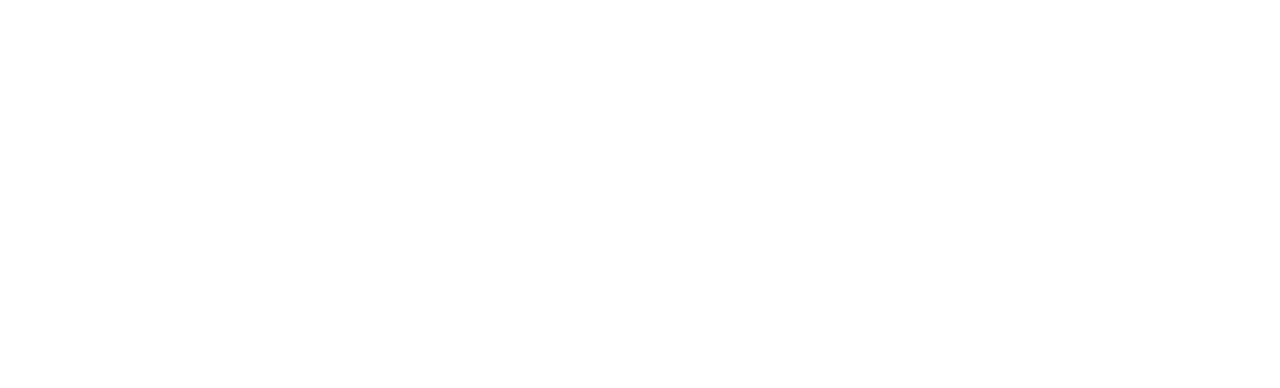
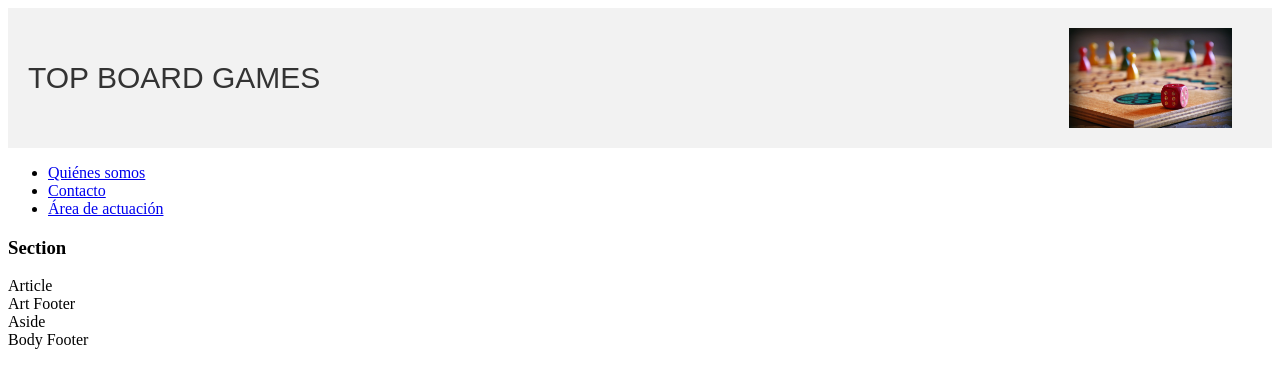
Before and after one commit to SrgioRL/LMSGI-Web, a plain HTML site: page index.html in a window 1280 px wide. Drawn offline with Linux system fonts and the light colour scheme.

Commit message:
img and style test

```diff
--- a/index.html
+++ b/index.html
@@ -1,12 +1,42 @@
 <!DOCTYPE html>
 <html lang="en">
-<head>
-    <meta charset="UTF-8">
-    <meta http-equiv="X-UA-Compatible" content="IE=edge">
-    <meta name="viewport" content="width=device-width, initial-scale=1.0">
-    <title>Document</title>
-</head>
-<body>
+  <head>
+    <meta charset="UTF-8" />
+    <meta http-equiv="X-UA-Compatible" content="IE=edge" />
+    <meta name="viewport" content="width=device-width, initial-scale=1.0" />
+    <link rel="stylesheet" type="text/css" href="styles.css">
+    <title>Top Board Games</title>
+  </head>
+  <body>
+    <div id="Contenedor">
+      <header id="top-header">
+        <h1>TOP BOARD GAMES</h1>
+        <img
+          src="img/index header.jpg"
+          alt="Cabecera"
 
-</body>
+        />
+      </header>
+
+      <nav>
+        <ul>
+          <li><a href="somos.html">Quiénes somos</a></li>
+          <li><a href="contacto.html">Contacto</a></li>
+          <li><a href="actuacion.html">Área de actuación</a></li>
+        </ul>
+      </nav>
+
+      <section>
+        <header>
+          <h3>Section</h3>
+        </header>
+        <article>Article</article>
+        <footer>Art Footer</footer>
+      </section>
+
+      <aside>Aside</aside>
+
+      <footer>Body Footer</footer>
+    </div>
+  </body>
 </html>
--- a/styles.css
+++ b/styles.css
@@ -0,0 +1,17 @@
+#top-header {
+  display: flex;
+  justify-content: space-between;
+  align-items: center;
+  padding: 20px;
+  background-color: #f2f2f2;
+}
+
+#top-header img {
+  height: 100px;
+  margin-right: 20px;
+}
+
+#top-header h1 {
+  font: 30px sans-serif;
+  color: #333;
+}
```
Also changed, not shown: actuacion.html (+12 -0 lines), contacto.html (+12 -0 lines), somos.html (+14 -0 lines), img/index header.jpg (added).
